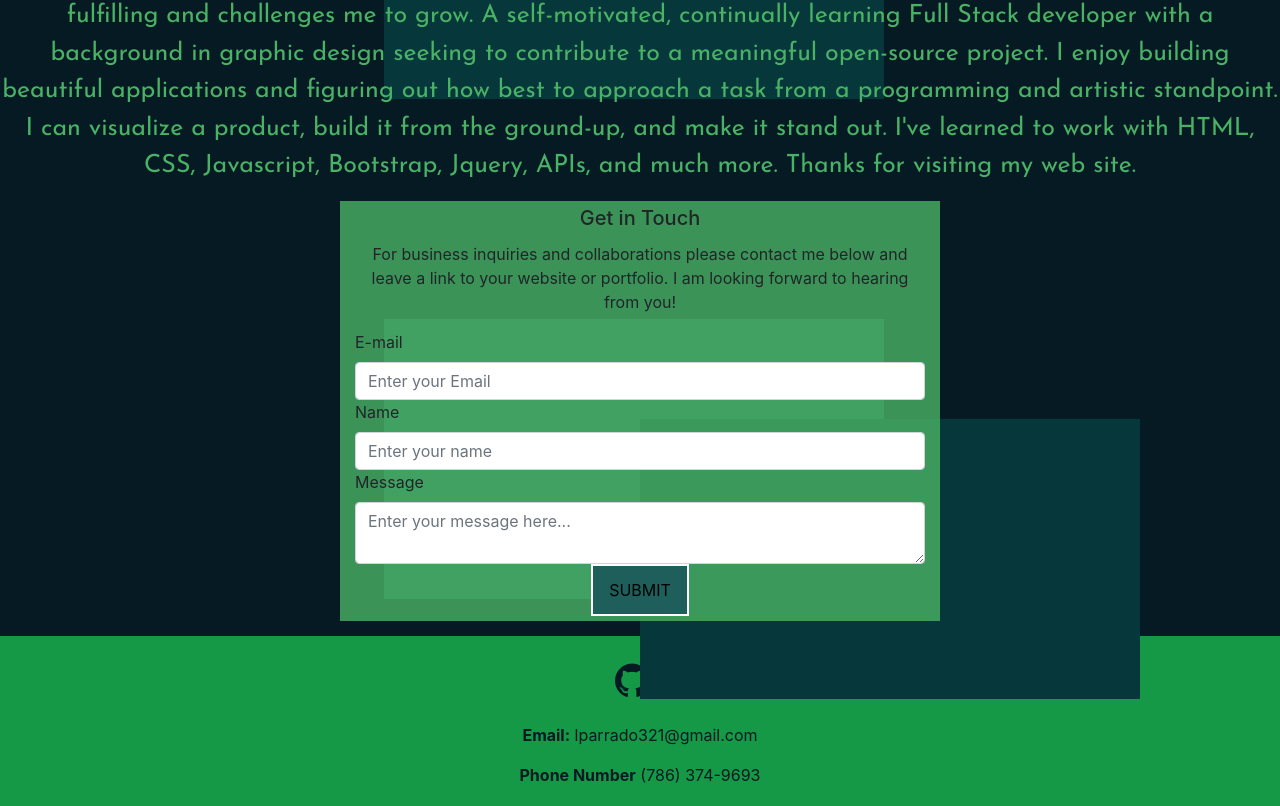
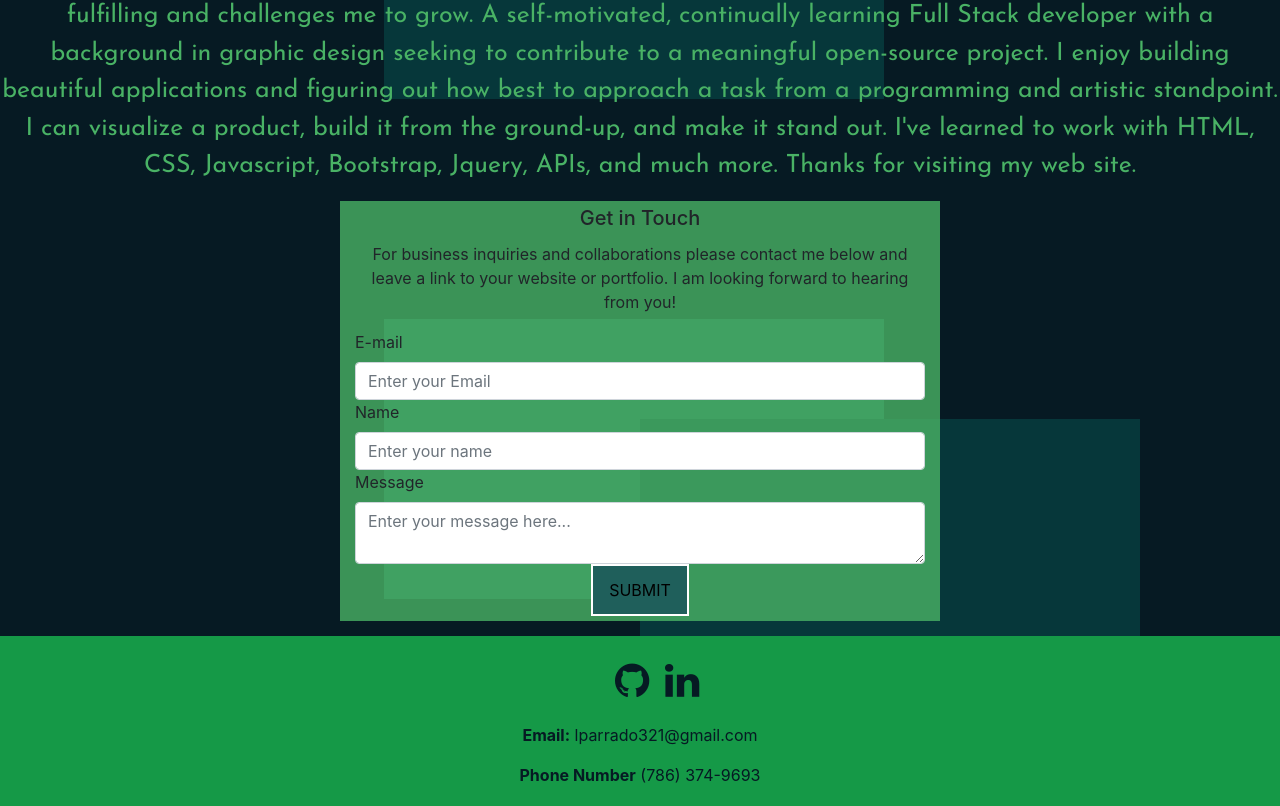
Before and after one commit to Bokosyk/React-Portfolio, a React (Create React App) app: page / in a window 1280 px wide. Shown: the part 581-1387 px from the top of the page. Built offline with nearby package versions, Linux system fonts and the light colour scheme.

Commit message:
Fixed issue with BG info graphics layering over footer using z index on footer

```diff
--- a/src/components/Footer/style.css
+++ b/src/components/Footer/style.css
@@ -6,6 +6,8 @@ footer {
   padding: 3px;
   text-align: center;
   margin: 15px 0px 0px 0px;
+  position: relative;
+  z-index: 2;
 }
 
 /* Footer Text */
--- a/src/components/Info/style.css
+++ b/src/components/Info/style.css
@@ -1,4 +1,4 @@
-/* ABOUT US IMAGE */
+/* INFO IMAGE */
 img {
   display: block;
   position: relative;
@@ -17,7 +17,7 @@ img.img-thumbnail {
   background: linear-gradient(#011B10, #E4DEAE);
 }
 
-  /* ABOUT US TEXT */
+  /* INFO TEXT */
 .text {
   position: relative;
   font-family: 'Josefin Sans', cursive;
```
